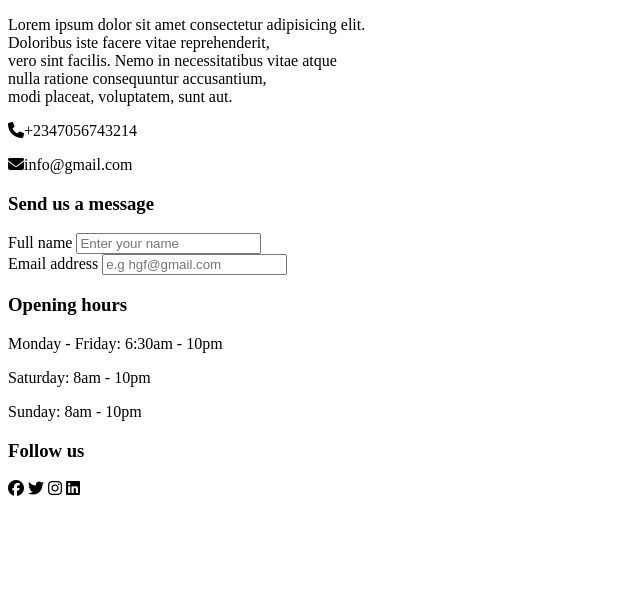
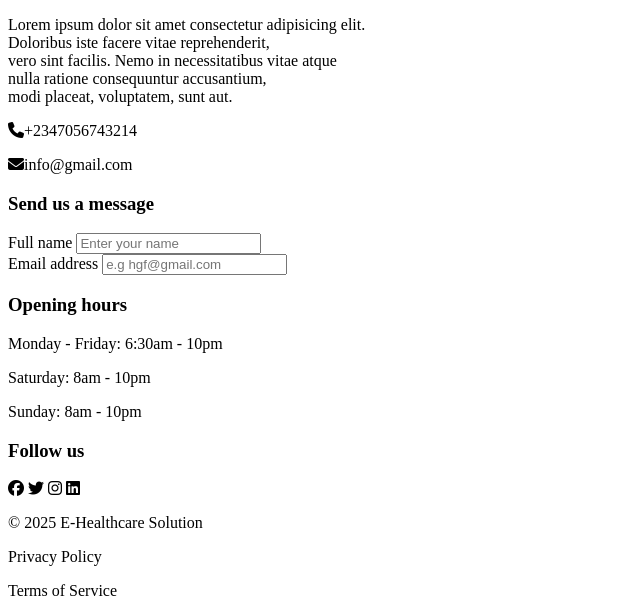
Before and after one commit to Dammy435/Class-Web-dev, a plain HTML site: page index.html in a window 1280 px wide. Shown: the part 8780-9396 px from the top of the page, without its empty margins (0-640 px from the left). Before the commit the page ends 9286 px from the top, so only its background shows below. Drawn offline with Linux system fonts and the light colour scheme.

Commit message:
added footer

```diff
--- a/index.html
+++ b/index.html
@@ -204,7 +204,13 @@
 
     </main>
     <!-- footer section -->
-    <footer></footer>
+    <footer>
+        <div>
+            <p>&copy; 2025 E-Healthcare Solution</p>
+            <p>Privacy Policy</p>
+            <p>Terms of Service</p>
+        </div>
+    </footer>
 </body>
 
 </html>
```
